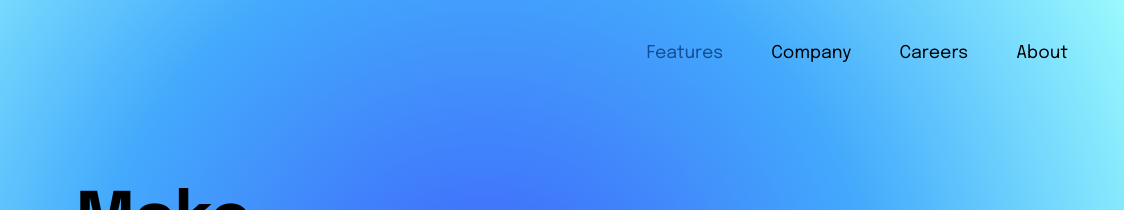
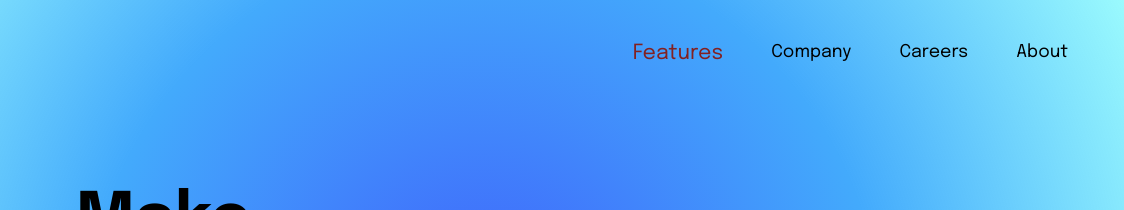
Before and after one commit to johnnyribeiro34/Projeto-Landing-Page-Se-o-de-introdu-o, a plain HTML site: page index.html in a window 1280 px wide. In both pictures the pointer is over the link "Features". Shown: the top 210 px of the page, 156-1280 px from the left. Drawn offline with Linux system fonts and the light colour scheme.

Commit message:
Alterado cor do hover dos links da lista no header e Alterado font-size

```diff
--- a/src/css/menu.css
+++ b/src/css/menu.css
@@ -9,8 +9,8 @@
 }
 
 .header .container .lista a:hover {
-  color: rgb(20, 77, 147);
-  font-size: 1.1rem;
+  color:rgb(130, 33, 33);
+  font-size: 1.3rem;
 }
 
 .header .menu {
```
